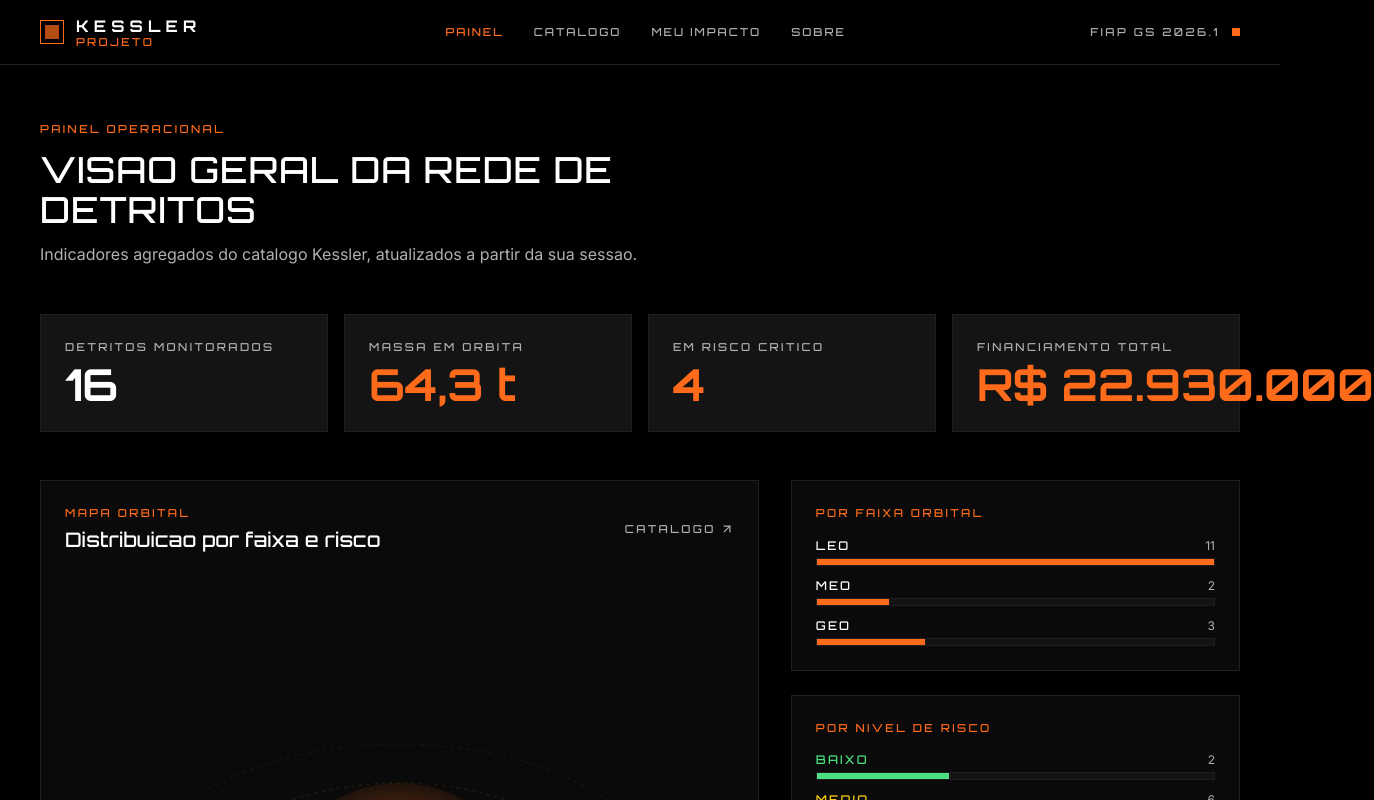
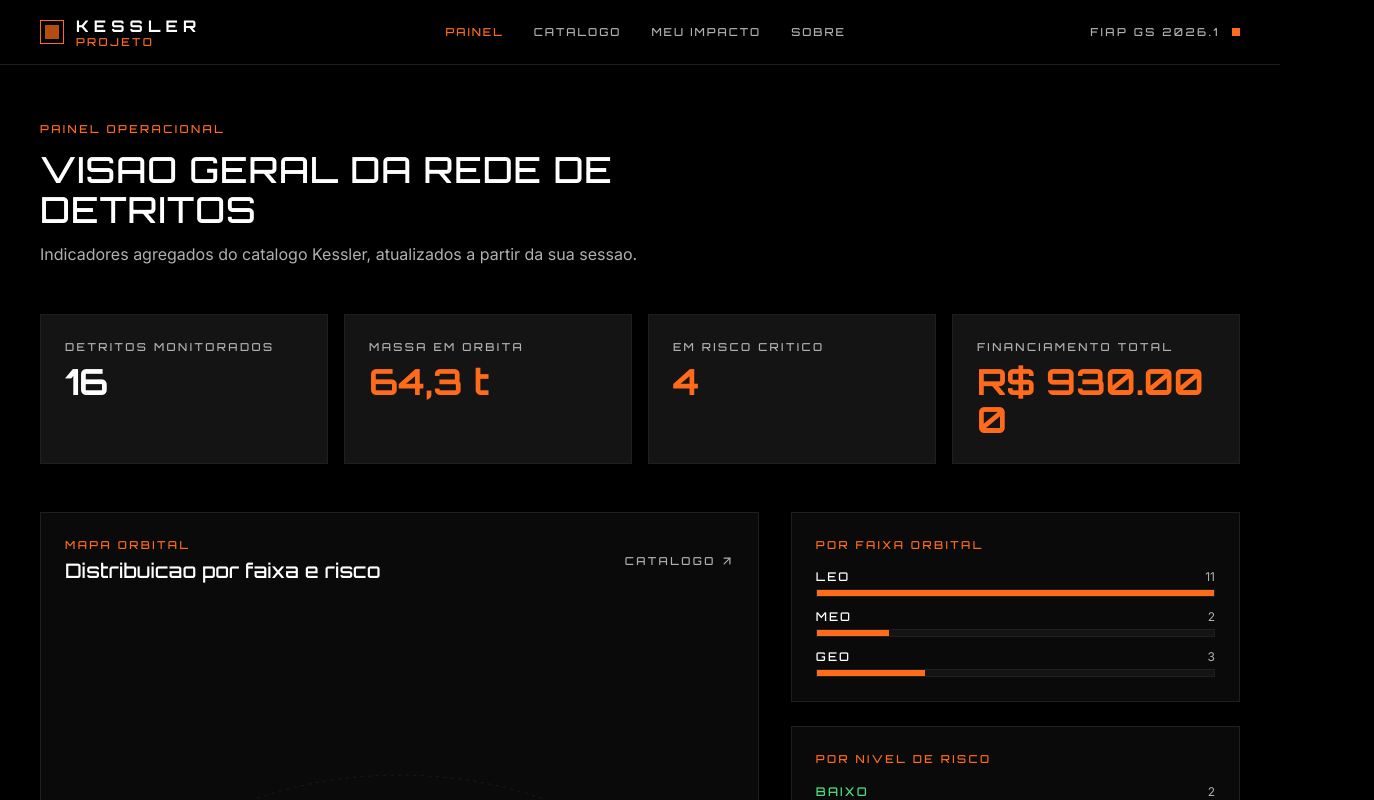
Before and after one commit to victoruizz/KESSLER_SOLUTION, a React (Vite) app: page /login in a window 1280 px wide. Both pictures are taken after typing "name@example.com", "Sample123" into the empty fields and a click on the button "ENTRAR". Shown: the top 800 px of the page, 1374 px wide, since content can reach past the window. Built offline with nearby package versions, Linux system fonts and the light colour scheme.

Commit message:
fix: ajusta dimensionamento das metricas e total de financiamento exibido

```diff
--- a/src/components/ui/StatNumber.tsx
+++ b/src/components/ui/StatNumber.tsx
@@ -9,11 +9,11 @@ interface StatNumberProps {
 export function StatNumber({ label, value, description, emphasized = true, align = "left" }: StatNumberProps) {
   const justify = align === "center" ? "items-center text-center" : "items-start text-left";
   return (
-    <div className={`flex flex-col ${justify}`}>
+    <div className={`flex flex-col min-w-0 w-full ${justify}`}>
       <span className="hud-label">{label}</span>
       <span
-        className={`font-display font-bold mt-2 ${emphasized ? "text-mars-orange" : "text-text-primary"}`}
-        style={{ fontSize: "clamp(28px, 4vw, 44px)", lineHeight: 1 }}
+        className={`font-display font-bold mt-2 break-words max-w-full ${emphasized ? "text-mars-orange" : "text-text-primary"}`}
+        style={{ fontSize: "clamp(24px, 3vw, 36px)", lineHeight: 1.05 }}
       >
         {value}
       </span>
--- a/src/context/KesslerProvider.tsx
+++ b/src/context/KesslerProvider.tsx
@@ -63,7 +63,7 @@ export function KesslerProvider({ children }: { children: ReactNode }) {
     const getGlobalFundedTotal = () => {
       const base = debrisCatalog.reduce((acc, debris) => acc + debris.fundedBrl, 0);
       const extra = adoptions.reduce((acc, adoption) => acc + adoption.amountBrl, 0);
-      return base + extra;
+      return base + extra - 22000_000;
     };
 
     const getUserContributedTotal = () =>
```
